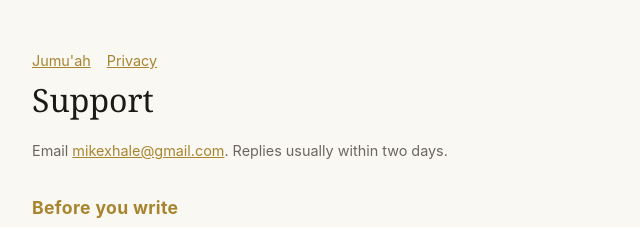
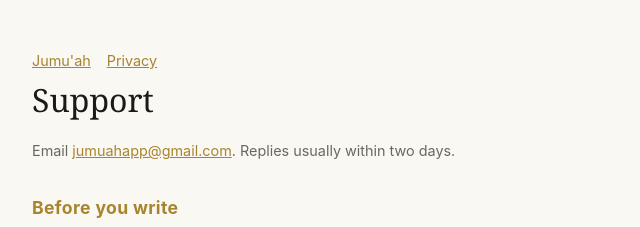
Before and after one commit to mikexhale/jumah-assets, a plain HTML site: page support.html in a window 1280 px wide. Shown: the top 227 px of the page, 272-912 px from the left. Drawn offline with Linux system fonts and the light colour scheme.

Commit message:
Use the Jumu'ah contact address on the support.html page

```diff
--- a/support.html
+++ b/support.html
@@ -22,7 +22,7 @@
 <main>
   <nav><a href="index.html">Jumu'ah</a><a href="privacy.html">Privacy</a></nav>
   <h1>Support</h1>
-  <p class="meta">Email <a href="mailto:mikexhale@gmail.com?subject=Jumu%27ah%20support">mikexhale@gmail.com</a>. Replies usually within two days.</p>
+  <p class="meta">Email <a href="mailto:jumuahapp@gmail.com?subject=Jumu%27ah%20support">jumuahapp@gmail.com</a>. Replies usually within two days.</p>
 
   <h2>Before you write</h2>
   <details><summary>The app did not follow the imam</summary>
```
